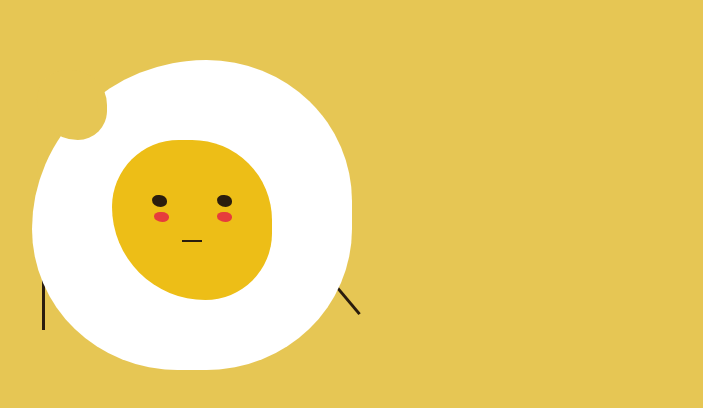
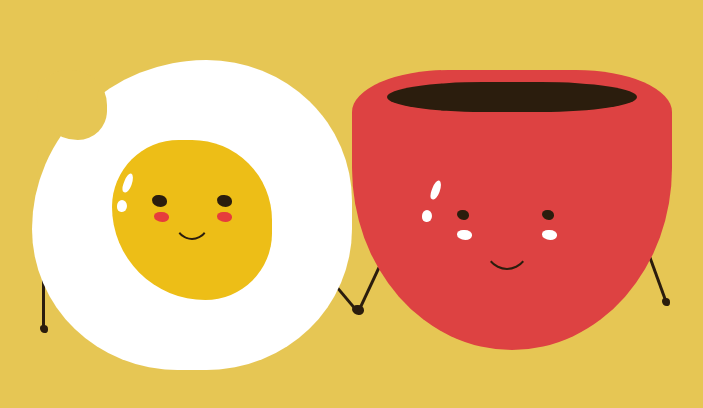
Before and after one commit to jakubkleczek/coffeegg, a plain HTML site: page index.html in a window 1280 px wide. Shown: the part 140-548 px from the top of the page, without its empty margins (68-771 px from the left). Drawn offline with Linux system fonts and the light colour scheme.

Commit message:
initial commit

```diff
--- a/index.html
+++ b/index.html
@@ -9,6 +9,9 @@
 
     <body>
         <div class="coffeegg">
+            <div class="palm left-palm"></div>
+            <div class="palm mid-palm"></div>
+            <div class="palm right-palm"></div>
             <div class="egg">
                 <div class="bite"></div>
                 <div class="hand left-hand"></div>
@@ -17,6 +20,8 @@
                     <div class="yolk">
                         <div class="eye left-eye"></div>
                         <div class="eye right-eye"></div>
+                        <div class="white-blush-mini"></div>
+                        <div class="white-blush-long"></div>
                         <div class="blush left-blush"></div>
                         <div class="blush right-blush"></div>
                         <div class="smile"></div>
@@ -30,6 +35,8 @@
                     <div class="fluid"></div>
                     <div class="eye left-eye"></div>
                     <div class="eye right-eye"></div>
+                    <div class="white-blush-mini"></div>
+                    <div class="white-blush-long"></div>
                     <div class="blush left-blush"></div>
                     <div class="blush right-blush"></div>
                     <div class="smile"></div>
--- a/styles.css
+++ b/styles.css
@@ -84,21 +84,42 @@ body {
     top: 72px;
 }
 
+.egg .white-blush-mini {
+    background-color: rgb(255, 255, 255);
+    height: 12px;
+    width: 10px;
+    position: absolute;
+    border-radius: 60% 60% 60% 50%;
+    left: 5px;
+    top: 60px;
+}
+
+.egg .white-blush-long {
+    background-color: rgb(255, 255, 255);
+    height: 20px;
+    width: 8px;
+    position: absolute;
+    border-radius: 60% 70% 60% 50%;
+    left: 12px;
+    top: 33px;
+    rotate: 20deg;
+}
+
 .egg .smile {
-    background-color: rgb(43, 29, 13);
-    height: 2px;
-    width: 20px;
-    border-radius: ;
+    width: 40px;
+    height: 50px;
+    border: solid 2px rgb(43, 29, 13);
+    border-color: transparent transparent rgb(43, 29, 13) transparent;
+    border-radius: 10% 10% 50% 50%/25px;
     position: absolute;
-    top: 100px;
-    left: 70px;
+    top: 50px;
+    left: 60px;
 }
 
 .egg .left-hand {
     background-color: rgb(43, 29, 13);
     height: 50px;
     width: 3px;
-    border-radius: ;
     position: absolute;
     top: 420px;
     left: 110px;
@@ -108,9 +129,151 @@ body {
     background-color: rgb(43, 29, 13);
     height: 50px;
     width: 3px;
-    border-radius: ;
     position: absolute;
     top: 410px;
     left: 410px;
     rotate: 140deg;
 }
+
+.cup {
+    background-color: rgb(221, 66, 66);
+    height: 280px;
+    width: 320px;
+    border-radius: 30% 30% 50% 50%/ 15% 15% 65% 65%;
+    left: 420px;
+    top: 210px;
+    position: absolute;
+}
+
+.fluid {
+    background-color: rgb(43, 29, 13);
+    height: 30px;
+    width: 250px;
+    border-radius: 50% 50% 50% 50%/ 65% 65% 65% 65%;
+    position: absolute;
+    top: 12px;
+    left: 35px;
+}
+
+.coffee .left-hand {
+    background-color: rgb(43, 29, 13);
+    height: 50px;
+    width: 3px;
+    position: absolute;
+    top: 405px;
+    left: 435px;
+    rotate: 25deg;
+}
+
+.coffee .right-hand {
+    background-color: rgb(43, 29, 13);
+    height: 50px;
+    width: 3px;
+    position: absolute;
+    top: 396px;
+    left: 725px;
+    rotate: -20deg;
+}
+
+.coffee .left-eye {
+    background-color: rgb(43, 29, 13);
+    height: 10px;
+    width: 12px;
+    position: absolute;
+    border-radius: 50% 60% 50% 70%;
+    left: 105px;
+    top: 140px;
+}
+
+.coffee .right-eye {
+    background-color: rgb(43, 29, 13);
+    height: 10px;
+    width: 12px;
+    position: absolute;
+    border-radius: 50% 60% 50% 70%;
+    left: 190px;
+    top: 140px;
+}
+
+.coffee .left-blush {
+    background-color: white;
+    height: 10px;
+    width: 15px;
+    position: absolute;
+    border-radius: 50% 60% 55% 70%;
+    left: 105px;
+    top: 160px;
+}
+
+.coffee .right-blush {
+    background-color: white;
+    height: 10px;
+    width: 15px;
+    position: absolute;
+    border-radius: 50% 60% 55% 70%;
+    left: 190px;
+    top: 160px;
+}
+
+
+.coffee .white-blush-mini {
+    background-color: rgb(255, 255, 255);
+    height: 12px;
+    width: 10px;
+    position: absolute;
+    border-radius: 60% 60% 60% 50%;
+    left: 70px;
+    top: 140px;
+}
+
+.coffee .white-blush-long {
+    background-color: rgb(255, 255, 255);
+    height: 20px;
+    width: 8px;
+    position: absolute;
+    border-radius: 60% 70% 60% 50%;
+    left: 80px;
+    top: 110px;
+    rotate: 20deg;
+}
+
+.coffee .smile {
+    width: 50px;
+    height: 60px;
+    border: solid 2px rgb(43, 29, 13);
+    border-color: transparent transparent rgb(43, 29, 13) transparent;
+    border-radius: 50% 50% 50% 50%/30px;
+    position: absolute;
+    top: 140px;
+    left: 130px;
+  }
+
+.left-palm {
+    background-color: rgb(43, 29, 13);
+    height: 8px;
+    width: 8px;
+    position: absolute;
+    border-radius: 50% 60% 50% 70%;
+    left: 108px;
+    top: 465px;
+}
+
+.mid-palm {
+    background-color: rgb(43, 29, 13);
+    height: 10px;
+    width: 12px;
+    position: absolute;
+    border-radius: 50% 60% 50% 70%;
+    left: 420px;
+    top: 445px;
+}
+
+.right-palm {
+    background-color: rgb(43, 29, 13);
+    height: 8px;
+    width: 8px;
+    position: absolute;
+    border-radius: 50% 60% 50% 70%;
+    left: 730px;
+    top: 438px;
+}
```
